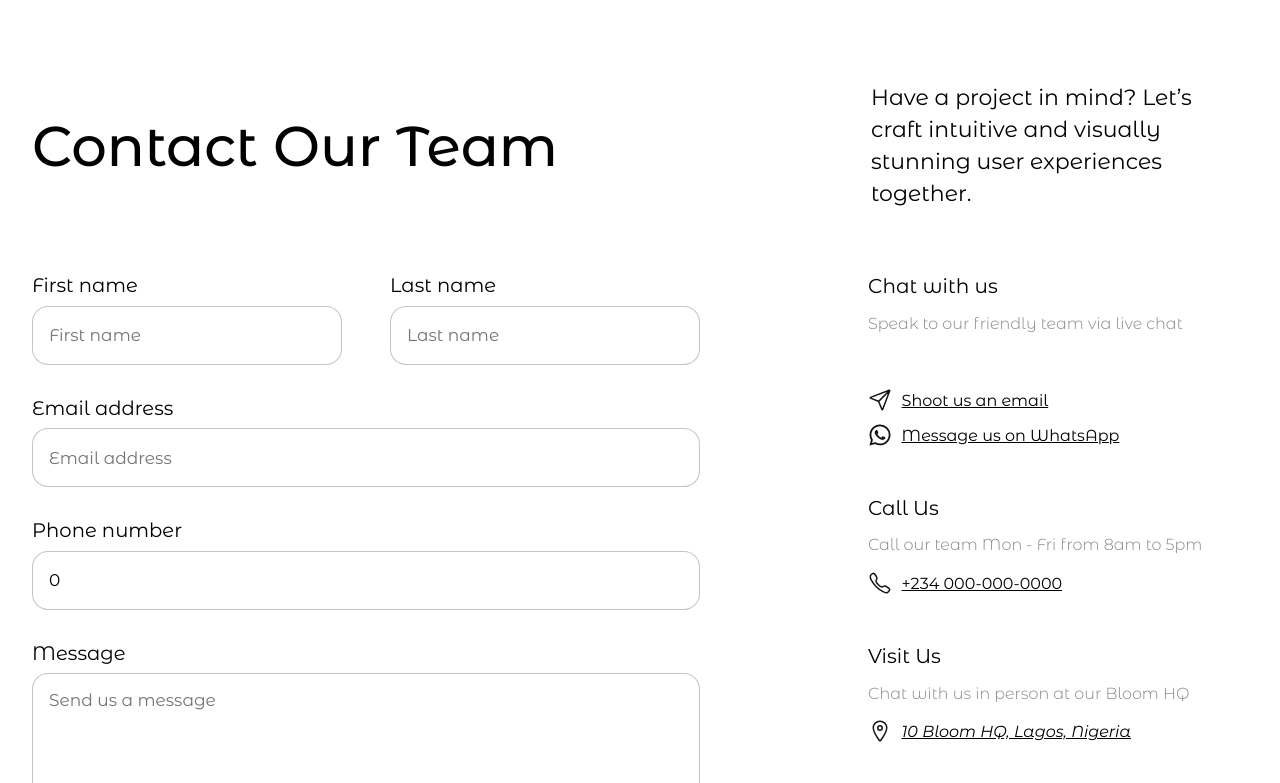
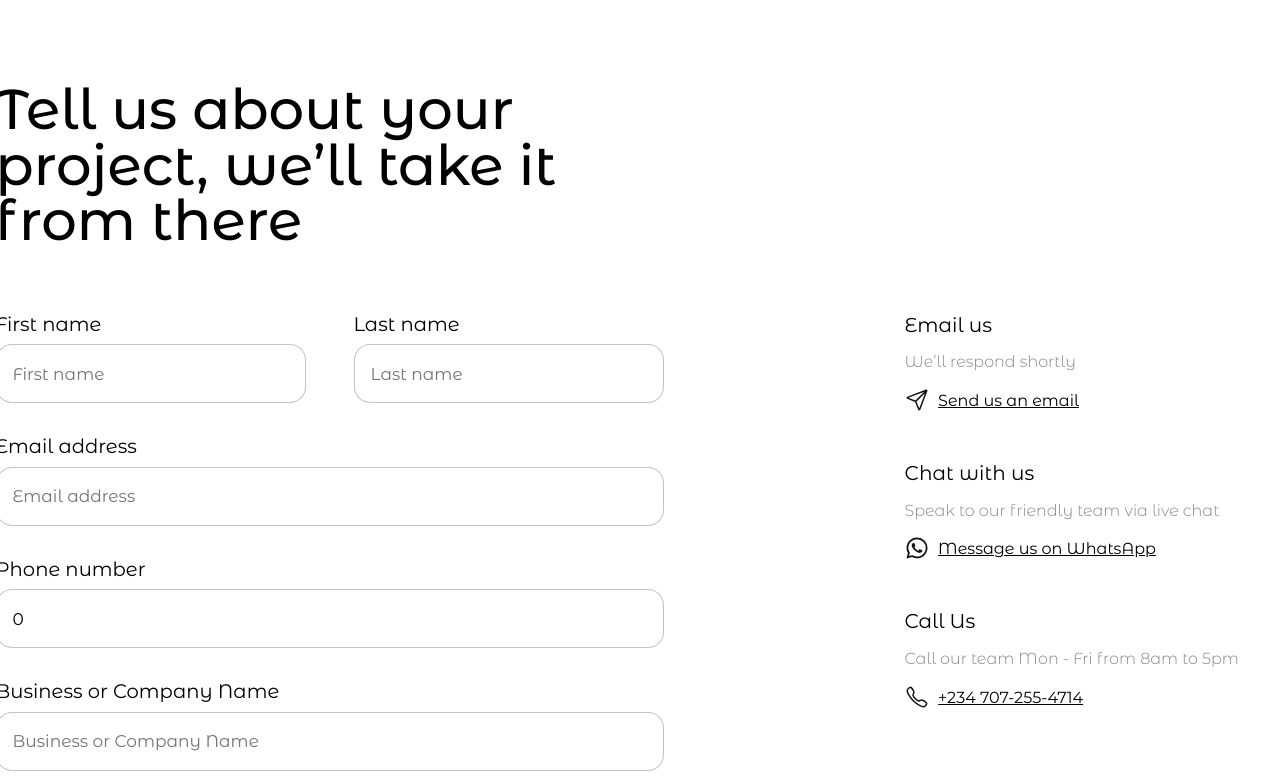
Before and after one commit to Yole-dev/bloom-revamped, a React (Create React App) app: page /contactus in a window 1280 px wide. Shown: the part 597-1380 px from the top of the page. Built offline with nearby package versions, Linux system fonts and the light colour scheme.

Commit message:
Done working on the contact us page, moving on to creating the new pages

```diff
--- a/src/index.css
+++ b/src/index.css
@@ -1466,7 +1466,7 @@ textarea:focus {
 }
 
 .contact-our-team {
-  width: 100%;
+  width: 1289px;
   display: flex;
   flex-direction: column;
   align-items: center;
@@ -1481,17 +1481,10 @@ textarea:focus {
 }
 
 .contact-our-team > div p:first-of-type {
+  width: 600px;
   font-size: 56px;
   font-weight: 500;
   line-height: 99%;
-}
-
-.contact-our-team > div p:last-of-type {
-  width: 377px;
-  font-size: 22px;
-  font-weight: 400;
-  line-height: 32px;
-  letter-spacing: 1%;
 }
 
 .contact-form-section {
@@ -3550,12 +3543,8 @@ textarea:focus {
   }
 
   .contact-our-team > div p:first-of-type {
+    width: 90%;
     font-size: 20px;
-  }
-
-  .contact-our-team > div p:last-of-type {
-    width: 100%;
-    font-size: 16px;
   }
 
   .contact-form-section {
--- a/src/pages/ContactUs.js
+++ b/src/pages/ContactUs.js
@@ -46,12 +46,7 @@ function MainSection() {
   return (
     <ComponentAnimation className="contact-our-team">
       <div>
-        <p>Contact Our Team</p>
-
-        <p>
-          Have a project in mind? Let’s craft intuitive and visually stunning
-          user experiences together.
-        </p>
+        <p>Tell us about your project, we’ll take it from there</p>
       </div>
 
       <ContactFormSection />
@@ -66,19 +61,22 @@ function ContactFormSection() {
 
       <RightComponentAnimation className="chat-with-us">
         <div>
-          <p>Chat with us</p>
-          <p>Speak to our friendly team via live chat</p>
+          <p>Email us</p>
+          <p>We’ll respond shortly</p>
+
+          <a href="mailto:bloomdigitale@gmail.coms">
+            <span>
+              <ion-icon name="paper-plane-outline"></ion-icon>
+            </span>
+            Send us an email
+          </a>
         </div>
 
         <div>
-          <a href="mailto:">
-            <span>
-              <ion-icon name="paper-plane-outline"></ion-icon>
-            </span>
-            Shoot us an email
-          </a>
+          <p>Chat with us</p>
+          <p>Speak to our friendly team via live chat</p>
 
-          <a href="#">
+          <a href="wa.link/qit8ar">
             <span>
               <ion-icon name="logo-whatsapp"></ion-icon>
             </span>
@@ -90,24 +88,11 @@ function ContactFormSection() {
           <p>Call Us</p>
           <p>Call our team Mon - Fri from 8am to 5pm</p>
 
-          <a href="tel:+2348100000000">
+          <a href="tel:+2347072554714">
             <span>
               <ion-icon name="call-outline"></ion-icon>
             </span>
-            +234 000-000-0000
-          </a>
-        </div>
-
-        <div>
-          <p>Visit Us</p>
-          <p>Chat with us in person at our Bloom HQ</p>
-
-          <a href="#">
-            <span>
-              <ion-icon name="location-outline"></ion-icon>
-            </span>
-
-            <address>10 Bloom HQ, Lagos, Nigeria</address>
+            +234 707-255-4714
           </a>
         </div>
       </RightComponentAnimation>
@@ -121,6 +106,7 @@ function ContactForm() {
   const [lastName, setLastName] = useState("");
   const [email, setEmail] = useState("");
   const [contact, setContact] = useState(0);
+  const [businessName, setBusinessName] = useState("");
   const [message, setMessage] = useState("");
 
   // checkbox states
@@ -134,12 +120,12 @@ function ContactForm() {
   });
 
   const servicesCheck = [
-    { service: "Web Design" },
+    { service: "Web Development" },
     { service: "Branding Design" },
-    { service: "UI/UX" },
+    { service: "UI / UX" },
     { service: "Web Development" },
     { service: "Ecommerce" },
-    { service: "Others" },
+    { service: "Mobile App Development" },
   ];
 
   function handleCheckboxChange(service) {
@@ -155,6 +141,7 @@ function ContactForm() {
     setLastName("");
     setEmail("");
     setContact(0);
+    setBusinessName("");
     setMessage("");
   }
 
@@ -206,7 +193,17 @@ function ContactForm() {
         </div>
 
         <div>
-          <label htmlFor="message"> Message</label>
+          <label htmlFor="last name">Business or Company Name</label>
+          <input
+            type="text"
+            placeholder="Business or Company Name"
+            value={businessName}
+            onChange={(e) => setBusinessName(e.target.value)}
+          />
+        </div>
+
+        <div>
+          <label htmlFor="message"> Tell us about your project</label>
           <textarea
             id="message"
             placeholder="Send us a message"
```
Also changed, not shown: src/assets/contact_us/contactImage1.png.
